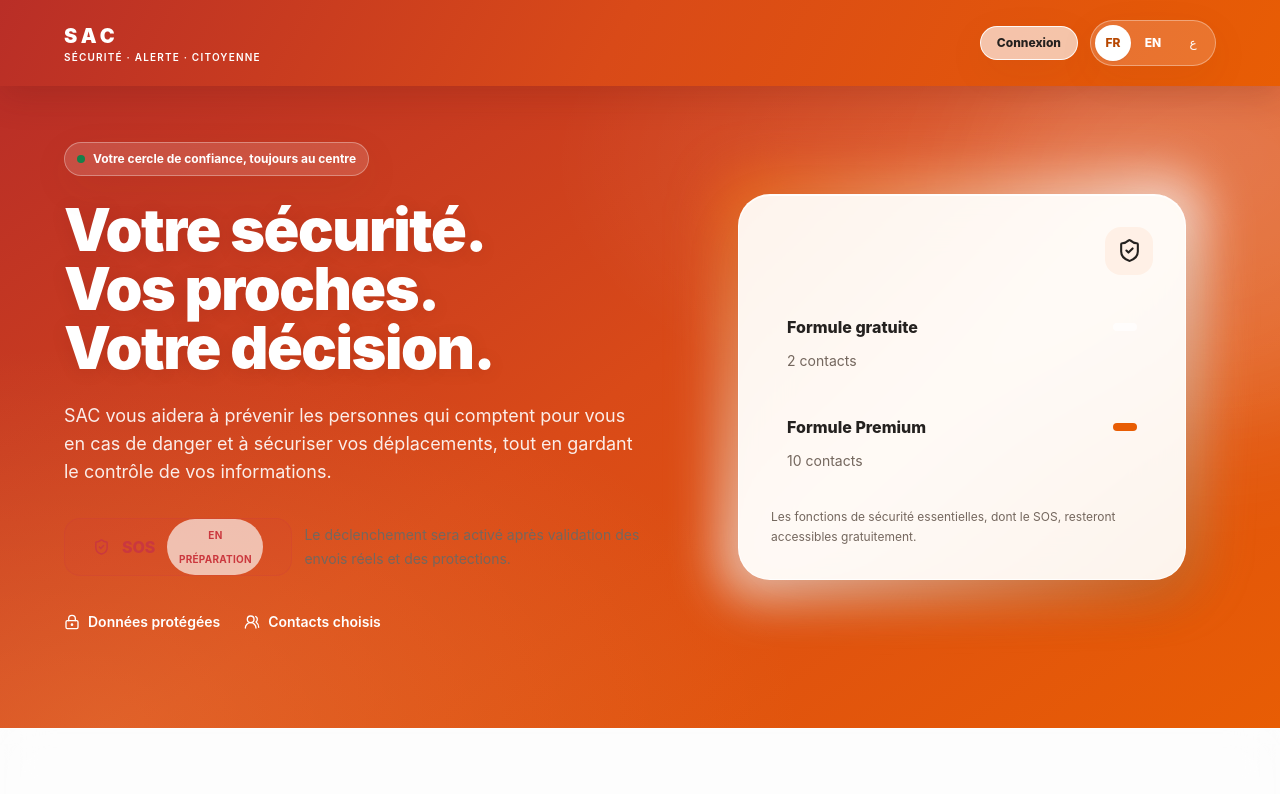
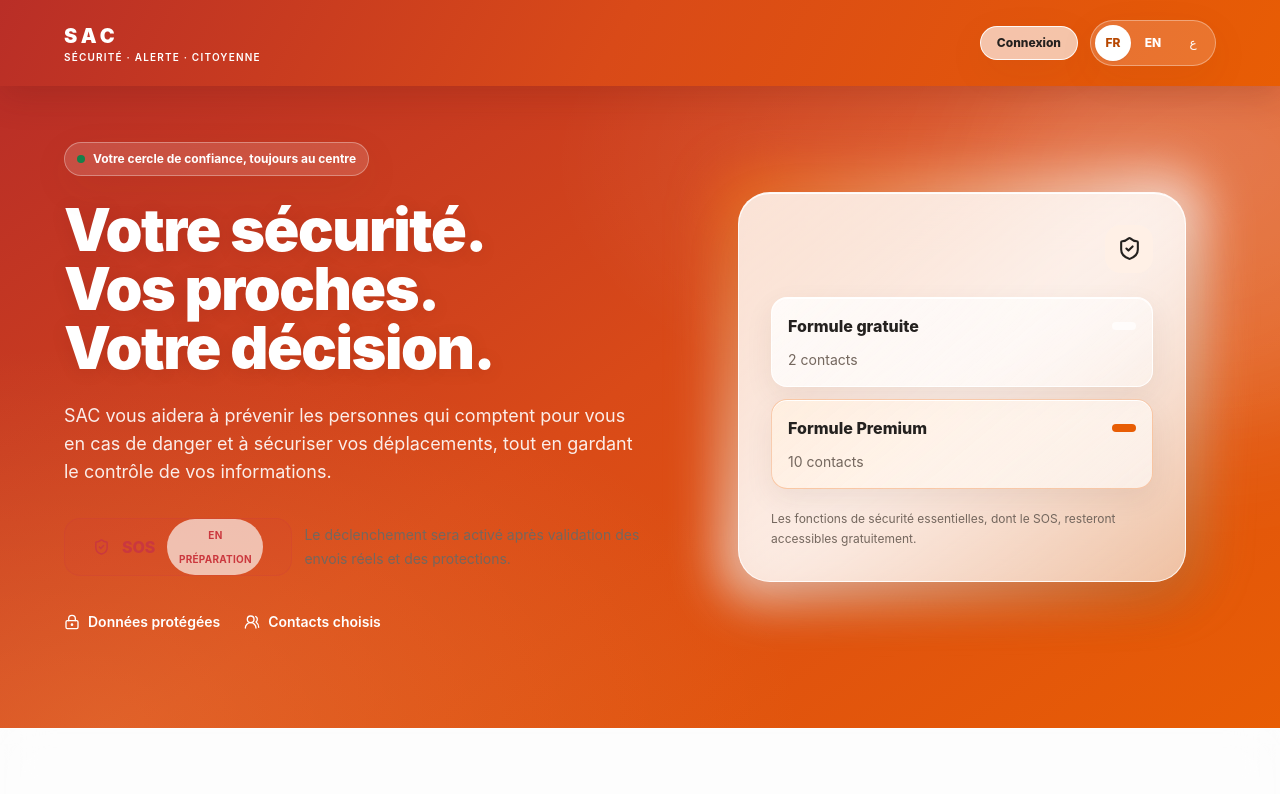
Before and after one commit to benwahab/SAC, a React (Vite) app: page / in a window 1280 px wide. Shown: the top 794 px of the page. Built offline with nearby package versions, Linux system fonts and the light colour scheme.

Commit message:
Add premium glass surfaces and interactive hover states

```diff
--- a/src/index.css
+++ b/src/index.css
@@ -223,3 +223,83 @@ button:focus-visible, a:focus-visible { outline: 3px solid #E85D04; outline-offs
   .sac-auth-card { padding: 1.25rem; border-radius: 1.65rem; }
   .sac-hero-layout { padding-top: 2.25rem !important; padding-bottom: 3.5rem !important; }
 }
+
+
+/* Refined glass surfaces, distinct card hover states and tactile buttons. */
+.sac-glass-panel,
+.sac-glass-card,
+.sac-responsible-panel {
+  background: linear-gradient(145deg, rgba(255,255,255,.76), rgba(255,250,246,.52));
+  border: 1px solid rgba(255,255,255,.72);
+  -webkit-backdrop-filter: blur(28px) saturate(145%);
+  backdrop-filter: blur(28px) saturate(145%);
+  box-shadow: 0 22px 58px rgba(74,31,13,.14), inset 0 1px 0 rgba(255,255,255,.88);
+}
+.sac-offers-panel {
+  background: linear-gradient(145deg, rgba(255,255,255,.78), rgba(255,247,239,.58));
+  border-color: rgba(255,255,255,.82);
+  box-shadow: 0 30px 76px rgba(79,30,12,.2), inset 0 1px 0 rgba(255,255,255,.95);
+}
+.sac-offer-card {
+  position: relative;
+  overflow: hidden;
+  border: 1px solid rgba(255,255,255,.9);
+  background: linear-gradient(140deg, rgba(255,255,255,.82), rgba(255,255,255,.48));
+  box-shadow: 0 10px 28px rgba(72,38,21,.08), inset 0 1px 0 rgba(255,255,255,.95);
+  transition: transform .28s cubic-bezier(.2,.8,.2,1), box-shadow .28s ease, border-color .28s ease, background .28s ease;
+}
+.sac-offer-free:hover {
+  transform: translateY(-5px) rotate(-.35deg);
+  border-color: rgba(232,93,4,.34);
+  box-shadow: 0 18px 38px rgba(72,38,21,.14), 0 0 0 1px rgba(232,93,4,.08);
+}
+.sac-offer-premium {
+  background: linear-gradient(140deg, rgba(255,239,224,.9), rgba(255,255,255,.62));
+  border-color: rgba(232,93,4,.28);
+}
+.sac-offer-premium:hover {
+  transform: translateY(-6px) scale(1.015);
+  border-color: rgba(232,93,4,.58);
+  box-shadow: 0 22px 44px rgba(177,65,15,.2), 0 0 0 1px rgba(232,93,4,.12);
+}
+.sac-glass-card {
+  transition: transform .26s cubic-bezier(.2,.8,.2,1), box-shadow .26s ease, border-color .26s ease, background .26s ease;
+}
+.sac-glass-card:hover {
+  transform: translateY(-5px);
+  border-color: rgba(232,93,4,.24);
+  background: linear-gradient(145deg, rgba(255,255,255,.92), rgba(255,245,236,.72));
+  box-shadow: 0 20px 42px rgba(75,37,17,.13), inset 0 1px 0 #fff;
+}
+.sac-hero-layout .sac-glass-panel {
+  background: linear-gradient(145deg, rgba(255,255,255,.82), rgba(255,248,242,.62));
+}
+.sac-shell button:not(:disabled),
+.sac-shell a[href] {
+  transition: transform .22s cubic-bezier(.2,.8,.2,1), box-shadow .22s ease, filter .22s ease, background-color .22s ease, border-color .22s ease;
+}
+.sac-shell button:not(:disabled):hover,
+.sac-shell a[href].sac-action:hover {
+  transform: translateY(-2px);
+  filter: brightness(1.045) saturate(1.08);
+  box-shadow: 0 12px 26px rgba(103,43,16,.18);
+}
+.sac-shell button:not(:disabled):active,
+.sac-shell a[href].sac-action:active {
+  transform: translateY(0) scale(.985);
+}
+.sac-auth-card {
+  background: linear-gradient(145deg, rgba(255,255,255,.88), rgba(255,248,242,.74));
+  -webkit-backdrop-filter: blur(30px) saturate(150%);
+  backdrop-filter: blur(30px) saturate(150%);
+}
+.sac-auth-card button[type="submit"] {
+  background: linear-gradient(110deg, #C94717, #E85D04);
+  box-shadow: 0 10px 24px rgba(194,69,18,.24);
+}
+@media (hover: none) {
+  .sac-glass-card:hover, .sac-offer-card:hover { transform: none; }
+}
+@media (prefers-reduced-motion: reduce) {
+  .sac-glass-card, .sac-offer-card, .sac-shell button, .sac-shell a { transition: none !important; }
+}
```
